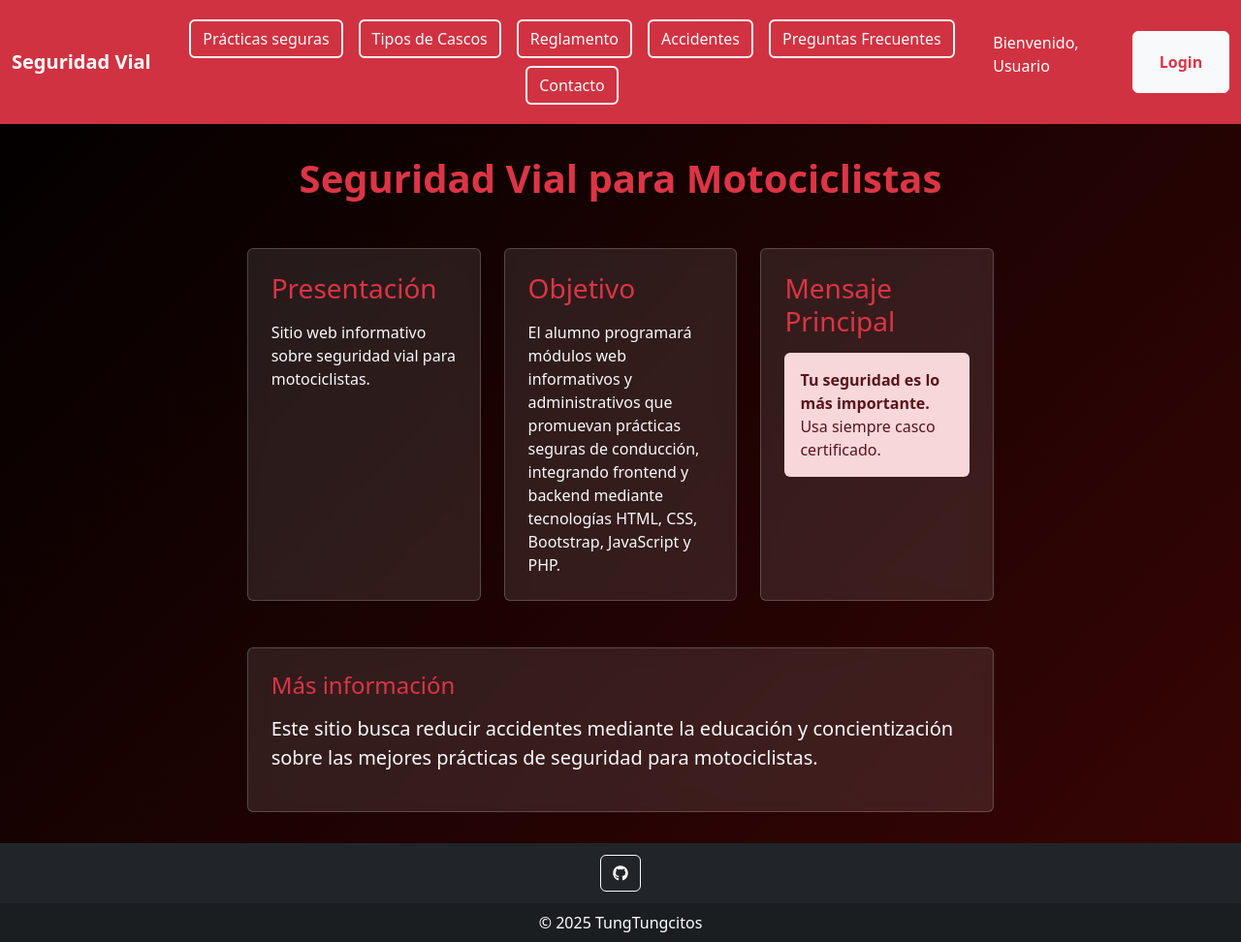
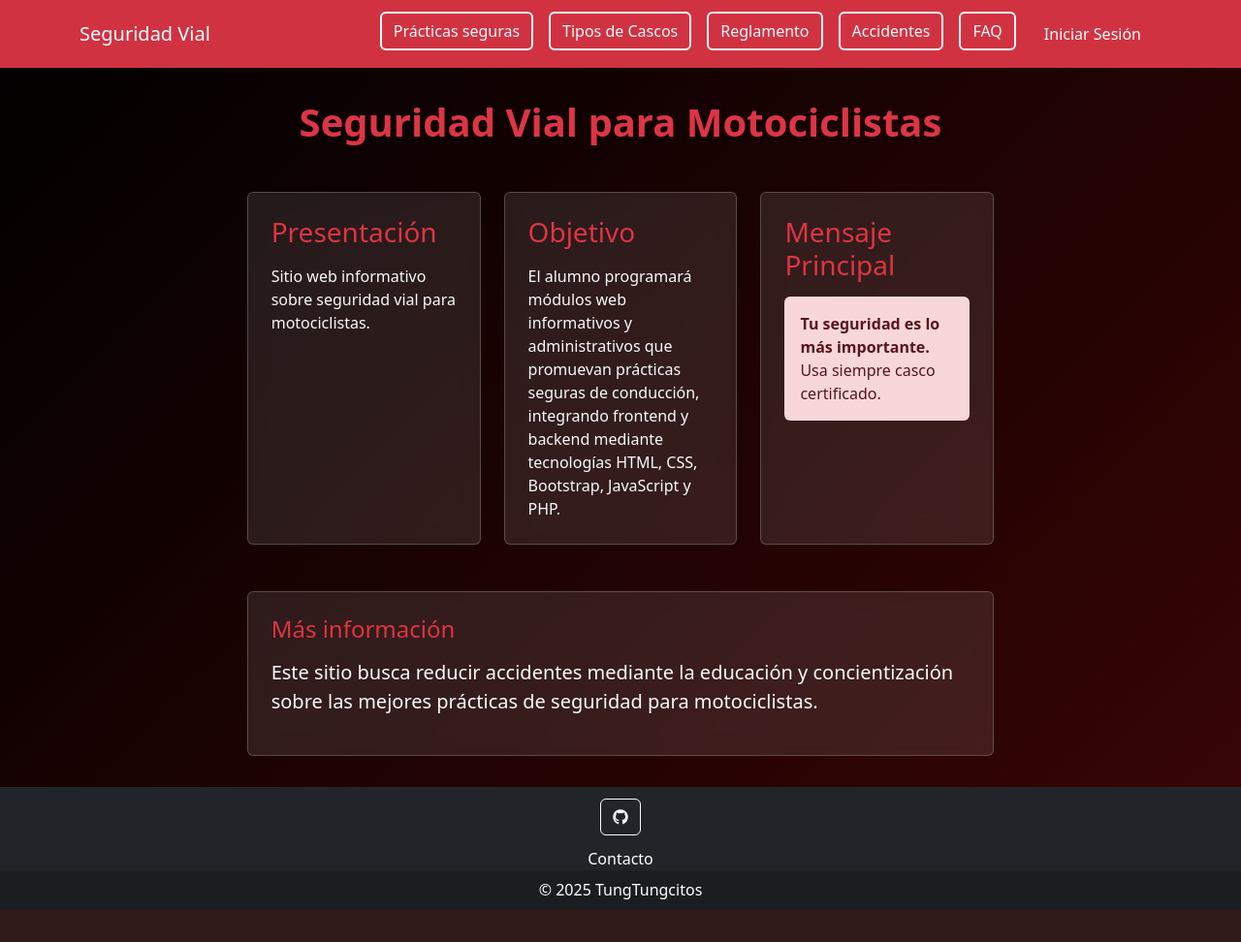
Before and after one commit to KarollJC/TungTung, a PHP site: page /inicio.php in a window 1280 px wide. Shown: the whole page at 97% size. After the commit the page ends 938 px from the top, so only its background shows below. Run offline with PHP 8.4, Linux system fonts and the light colour scheme.

Commit message:
Refactor: Barra de navegacion y mejoras en el sistema de guardado de sesión, aparte de contraer estilos y añadir un usuario general a la base de datos

```diff
--- /dev/null
+++ b/Pages/css/stylesNav.css
@@ -0,0 +1,77 @@
+body {
+    background: linear-gradient(135deg, #000000, #3a0505);
+    min-height: 100vh;
+}
+
+.navbar-custom {
+    background-color: rgba(220, 53, 69, 0.95);
+    backdrop-filter: blur(10px);
+}
+
+.nav-btn {
+    transition: all 0.3s ease;
+    border-width: 2px;
+    font-weight: 500;
+}
+
+.nav-btn:hover {
+    transform: translateY(-2px);
+    box-shadow: 0 4px 8px rgba(0, 0, 0, 0.2);
+}
+
+.content-section {
+    max-width: 1200px;
+    margin: 0 auto;
+    padding: 2rem 1rem;
+}
+
+.main-title {
+    font-size: 2.5rem;
+    font-weight: 700;
+    text-shadow: 2px 2px 4px rgba(0, 0, 0, 0.3);
+}
+
+.btn-login {
+    min-width: 100px;
+}
+
+@media (max-width: 768px) {
+    .main-title {
+        font-size: 2rem;
+    }
+
+    .content-section {
+        padding: 1rem;
+    }
+
+    .navbar-collapse {
+        padding: 1rem 0;
+    }
+
+    .nav-btn {
+        width: 100%;
+        margin-bottom: 0.5rem;
+        text-align: left;
+    }
+}
+
+@media (max-width: 576px) {
+    .main-title {
+        font-size: 1.8rem;
+    }
+}
+
+a {
+    text-decoration: none;
+    color: inherit;
+}
+
+a:hover {
+    color: inherit;
+}
+
+.card-custom {
+    background: rgba(255, 255, 255, 0.1);
+    backdrop-filter: blur(10px);
+    border: 1px solid rgba(255, 255, 255, 0.2);
+}
--- a/Pages/inicio.php
+++ b/Pages/inicio.php
@@ -1,5 +1,13 @@
 <?php
 session_start();
+$login_required = true;
+$username = "";
+
+if(isset($_SESSION["logged"]))
+{
+    $login_required = false;
+    $username = $_SESSION["username"] ?? "Usuario";
+}
 ?>
 <!DOCTYPE html>
 <html lang="en">
@@ -9,153 +17,81 @@ session_start();
     <title>Inicio</title>
     <link href="https://cdn.jsdelivr.net/npm/bootstrap@5.3.0/dist/css/bootstrap.min.css" rel="stylesheet">
     <link rel="stylesheet" href="https://cdnjs.cloudflare.com/ajax/libs/font-awesome/6.5.0/css/all.min.css">
-
-
-        <style>
-        body {
-            background: linear-gradient(135deg, #000000, #3a0505);
-            min-height: 100vh;
-        }
-
-        .navbar-custom {
-            background-color: rgba(220, 53, 69, 0.95);
-            backdrop-filter: blur(10px);
-        }
-
-        .nav-btn {
-            transition: all 0.3s ease;
-            border-width: 2px;
-            font-weight: 500;
-        }
-
-        .nav-btn:hover {
-            transform: translateY(-2px);
-            box-shadow: 0 4px 8px rgba(0, 0, 0, 0.2);
-        }
-
-        .content-section {
-            max-width: 1200px;
-            margin: 0 auto;
-            padding: 2rem 1rem;
-        }
-
-        .main-title {
-            font-size: 2.5rem;
-            font-weight: 700;
-            text-shadow: 2px 2px 4px rgba(0, 0, 0, 0.3);
-        }
-
-        .btn-login {
-            min-width: 100px;
-        }
-
-        @media (max-width: 768px) {
-            .main-title {
-                font-size: 2rem;
-            }
-
-            .content-section {
-                padding: 1rem;
-            }
-
-            .navbar-collapse {
-                padding: 1rem 0;
-            }
-
-            .nav-btn {
-                width: 100%;
-                margin-bottom: 0.5rem;
-                text-align: left;
-            }
-        }
-
-        @media (max-width: 576px) {
-            .main-title {
-                font-size: 1.8rem;
-            }
-        }
-
-        a {
-            text-decoration: none;
-            color: inherit;
-        }
-
-        a:hover {
-            color: inherit;
-        }
-
-        .card-custom {
-            background: rgba(255, 255, 255, 0.1);
-            backdrop-filter: blur(10px);
-            border: 1px solid rgba(255, 255, 255, 0.2);
-        }
-    </style>
+    <link rel="stylesheet" href="css/stylesNav.css">
 </head>
-<?php
-$db_host = 'localhost';
-$db_user = 'root';
-$db_pass = '';
-$db_base = 'tungtung';
-$db_port = '3306';
-
-$conexion = mysqli_connect($db_host, $db_user, $db_pass, $db_base, $db_port);
-if ($_SERVER["REQUEST_METHOD"] == "POST") {
-    $usuario = $_POST["usuario"];
-    $usuario = $conexion->real_escape_string($usuario);
-    $sql = "SELECT * FROM usuarios WHERE usuario = '$usuario'";
-    $resultado = $conexion->query($sql);
-
-    if ($resultado->num_rows > 0) {
-        $_SESSION["usuario"] = $usuario;
-    }
-}
-
-
-?>
-
 <body class="text-white">
-<nav class="navbar navbar-expand-lg navbar-custom py-3">
-        <div class="container-fluid">
-            <a class="navbar-brand text-white fw-bold d-none d-md-block" href="inicio.php">
+    <nav class="navbar navbar-expand-lg navbar-dark navbar-custom sticky-top">
+        <div class="container">
+            <a class="navbar-brand" href="inicio.php">
                 Seguridad Vial
             </a>
-            <button class="navbar-toggler border-0" type="button" data-bs-toggle="collapse" data-bs-target="#navbarContent">
-                <span class="navbar-toggler-icon" style="filter: invert(1);"></span>
-            </button>
-            <div class="collapse navbar-collapse" id="navbarContent">
-                <div class="navbar-nav mx-auto justify-content-center flex-wrap">
-                    <button class="btn btn-outline-light nav-btn mx-2 my-1">
-                        <a href="Practicas_seguras/Practicas seguras/codigo.html">Prácticas seguras</a>
-                    </button>
-                    <button class="btn btn-outline-light nav-btn mx-2 my-1">
-                        <a href="Tipos_cascos.php">Tipos de Cascos</a>
-                    </button>
-                    <button class="btn btn-outline-light nav-btn mx-2 my-1">
-                        <a href="vista_Reglamento/reglamento.html">Reglamento</a>
-                    </button>
-                    <button class="btn btn-outline-light nav-btn mx-2 my-1">
-                        <a href="accidentes motocicleta/crud_accidentesmoto/accidentes.php">Accidentes</a>
-                    </button>
-                    <button class="btn btn-outline-light nav-btn mx-2 my-1">
-                        <a href="preguntas_frecuentes/crud_preguntas/preguntas_frec.php">Preguntas Frecuentes</a>
-                    </button>
-                    <button class="btn btn-outline-light nav-btn mx-2 my-1">
-                        <a href="Contacto.php">Contacto</a>
-                    </button>
-                </div>
-                <div class="d-flex justify-content-end ms-lg-3 mt-3 mt-lg-0">
-
-                    <p class="user-name me-3">Bienvenido, <?php echo isset($_SESSION["usuario"]) ? $_SESSION["usuario"] : "Usuario"?> </p>
-
-                        <button class="btn btn-light btn-login fw-bold">
-                            <a href="login.php" class="text-danger">Login</a>
+            <button class="navbar-toggler border-0" type="button" data-bs-toggle="collapse" data-bs-target="#navbarNav" aria-controls="navbarNav" aria-expanded="false">
+                <span class="navbar-toggler-icon"></span>
             </button>
 
-                </div>
-
+            <div class="collapse navbar-collapse" id="navbarNav">
+                <ul class="navbar-nav ms-auto">
+                    <li class="nav-item">
+                        <a class="btn btn-outline-light nav-btn mx-2 my-1"
+                        href="Practicas_seguras/Practicas seguras/codigo.html">
+                        Prácticas seguras
+                        </a>
+                    </li>
+                    <li class="nav-item">
+                        <a class="btn btn-outline-light nav-btn mx-2 my-1"
+                        href="Tipos_cascos.php">
+                        Tipos de Cascos
+                        </a>
+                    </li>
+                    </li>
+                    <li class="nav-item">
+                        <a class="btn btn-outline-light nav-btn mx-2 my-1"
+                        href="vista_Reglamento/reglamento.html">
+                        Reglamento
+                        </a>
+                    </li>
+                    <li class="nav-item">
+                        <a class="btn btn-outline-light nav-btn mx-2 my-1"
+                        href="accidentes motocicleta/crud_accidentesmoto/accidentes.php">
+                        Accidentes
+                        </a>
+                    </li>
+                    <li class="nav-item">
+                        <a class="btn btn-outline-light nav-btn mx-2 my-1"
+                        href="preguntas_frecuentes/crud_preguntas/preguntas_frec.php">
+                        FAQ
+                        </a>
+                    </li>
+                    <?php
+                    if($login_required)
+                    {
+                        echo "
+                    <li class='nav-item'>
+                    <button class=btn btn-outline-light nav-btn mx-2 my-1>
+                        <a class='nav-link' href='login.php' style='color: white;'>Iniciar Sesión</a>
+                    </button>
+                    </li>";
+                    }
+                    else
+                    {
+                        echo "
+                    <li class='nav-item dropdown'>
+                    <button class=btn btn-outline-light nav-btn mx-2 my-1>
+                        <a style='color: white;' class='nav-link dropdown-toggle' id='navbarDropdown' role='button' data-bs-toggle='dropdown' aria-expanded='false'>$username</a>
+                        <ul class='dropdown-menu' aria-labelledby='navbarDropdown'>
+                        <li>
+                            <a class='dropdown-item' href='logout.php'>Cerrar Sesión</a>
+                        </li>
+                        </ul>
+                    </button>
+                    </li>";
+                    }
+                    ?>
+                </ul>
             </div>
         </div>
     </nav>
+
 <div class="container-fluid content-section">
         <div class="row justify-content-center">
             <div class="col-12 col-lg-10 col-xl-8">
@@ -206,7 +142,6 @@ tecnologías HTML, CSS, Bootstrap, JavaScript y PHP.
         </div>
     </div>
 
-    <div>
     <footer class="bg-dark text-center text-white">
         <div class="container p-2 pb-0">
             <section class="mb-2">
@@ -214,13 +149,13 @@ tecnologías HTML, CSS, Bootstrap, JavaScript y PHP.
                 ><i class="fab fa-github"></i
             ></a>
             </section>
+            <a style="color: white;" href="contacto.php">Contacto</a>
         </div>
 
         <div class="text-center p-2" style="background-color: rgba(0, 0, 0, 0.2);">
             © 2025 TungTungcitos
         </div>
     </footer>
-    </div>
-
+    <script src="js/bootstrap.bundle.min.js"></script>
 </body>
 </html>
--- a/Pages/preguntas_frecuentes/crud_preguntas/db.php
+++ b/Pages/preguntas_frecuentes/crud_preguntas/db.php
@@ -1,5 +1,5 @@
 <?php
-$conexion = new mysqli("localhost", "tungtung", "pilin", "tungtung");
+$conexion = new mysqli("localhost", "tungtungcitos", "1234", "tungtung", 3306);
 
 if ($conexion->connect_error) {
     die("Error en la conexión: " . $conexion->connect_error);
--- a/db/base.sql
+++ b/db/base.sql
@@ -1,5 +1,10 @@
 create database if not exists tungtung;
 use tungtung;
+
+-- Team members user
+create user 'tungtungcitos'@'%' identified by '1234';
+grant all privileges on tungtung.* to 'tungtungcitos'@'%';
+flush privileges;
 
 create table usuarios(
 id_usuario int auto_increment primary key,
```
Also changed, not shown: Pages/Tipos_cascos.php (+50 -22 lines), Pages/preguntas_frecuentes/crud_preguntas/preguntas_frec.php (+87 -15 lines). Lines whose indentation alone changed are shown as unchanged.
